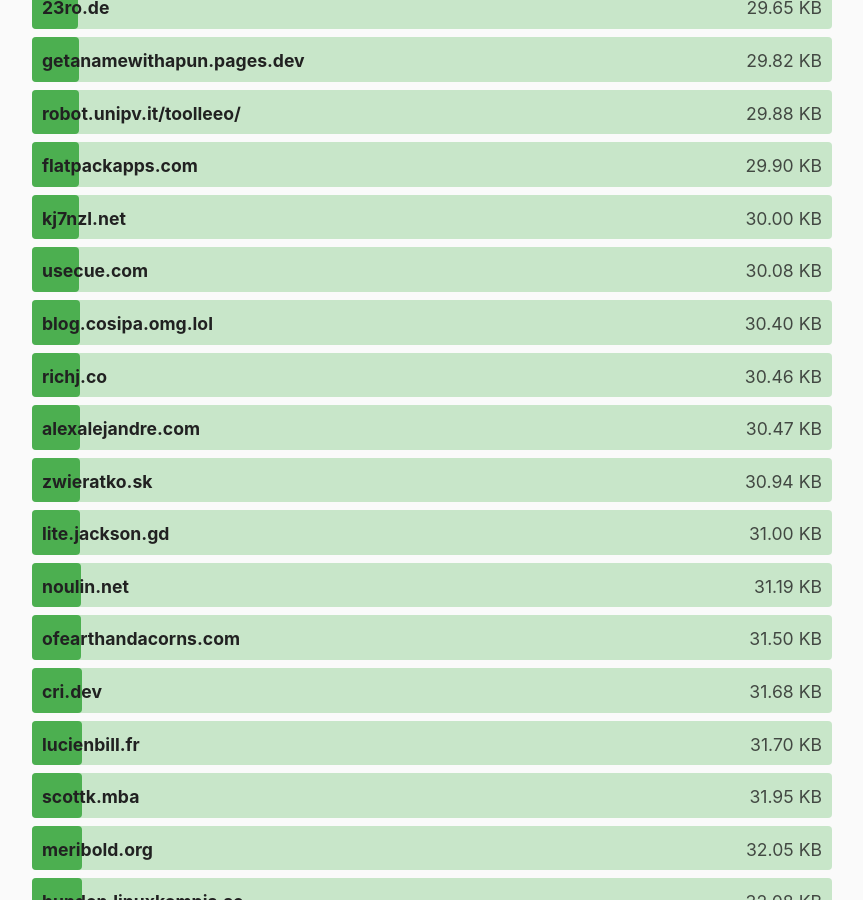
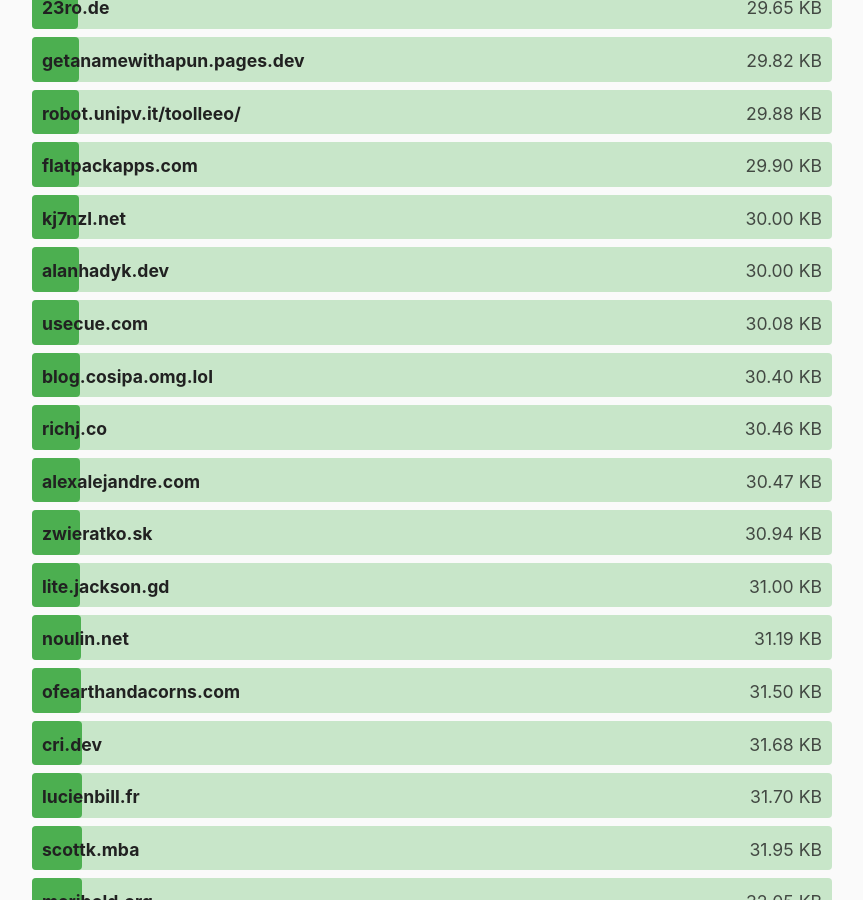
Before and after one commit to kevquirk/512kb.club, a Jekyll site: the page built from index.md, in a window 1280 px wide and 900 px high, scrolled down 10369 px. Shown: the whole window, without its empty margins (208-1071 px from the left). Built offline with Jekyll 4.4.1, drawn with Linux system fonts in a browser that asks for light colours.

Commit message:
Add alanhadyk.dev

```diff
--- a/_data/sites.yml
+++ b/_data/sites.yml
@@ -4407,3 +4407,8 @@
   url: https://zwieratko.sk/
   size: 30.94
   last_checked: 2025-08-30
+
+- domain: alanhadyk.dev
+  url: https://alanhadyk.dev/
+  size: 30
+  last_checked: 2025-11-19
```
